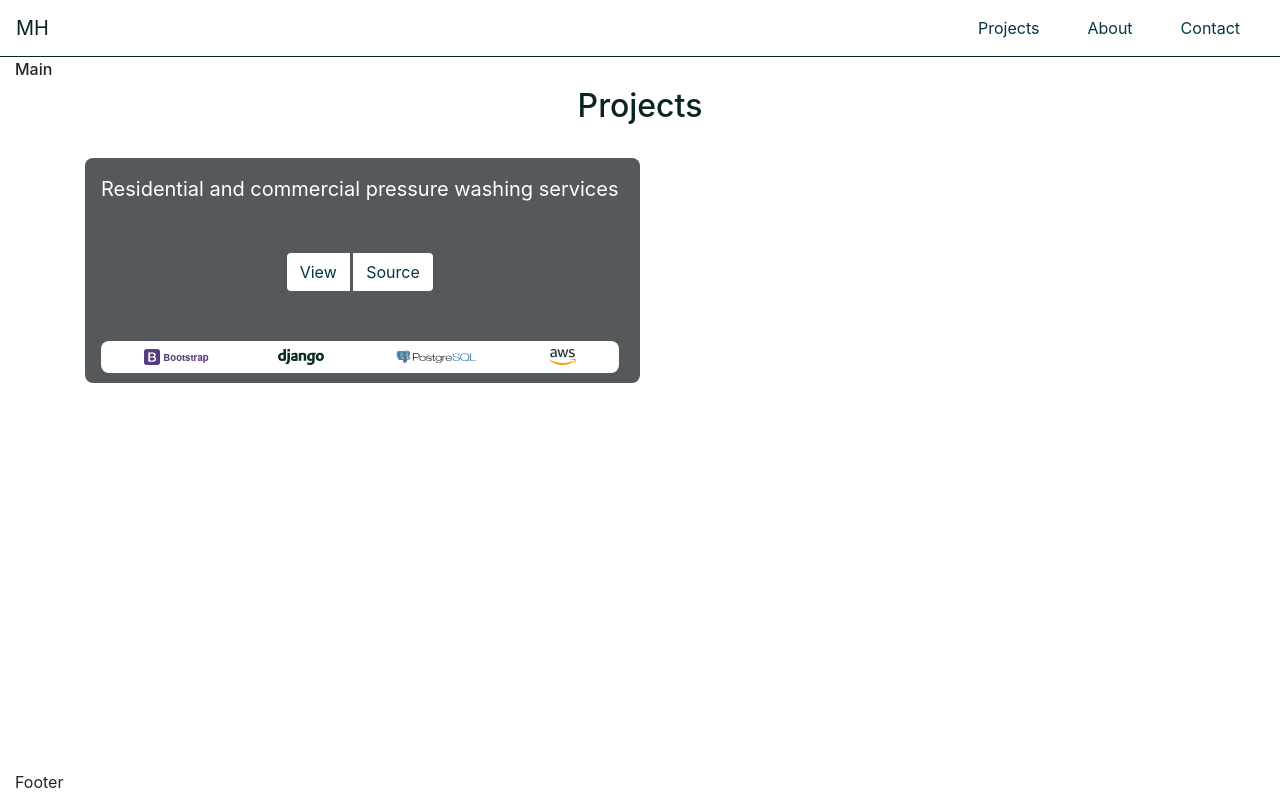
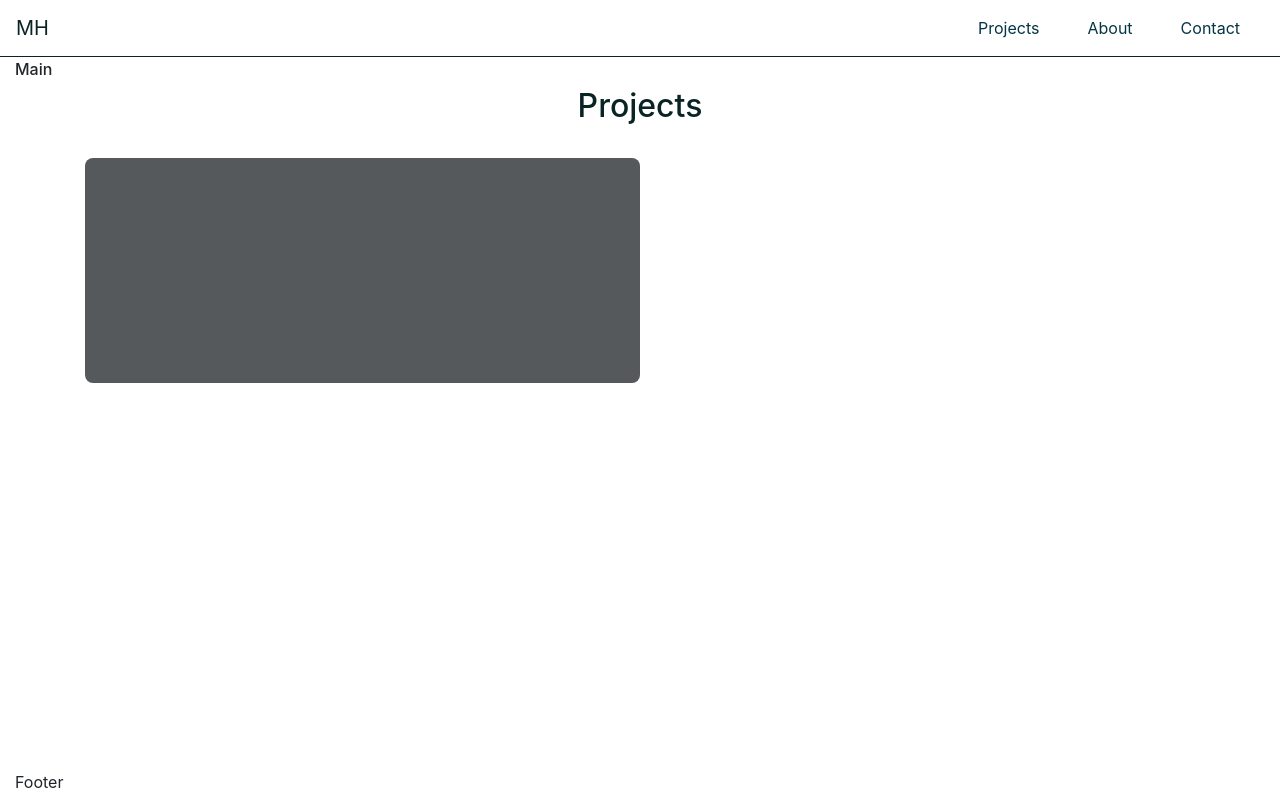
Before and after one commit to frealis/portfolio, a React (Create React App) app: page / in a window 1280 px wide. Built offline with nearby package versions, Linux system fonts and the light colour scheme.

Commit message:
Toggle visibility of thumbnails on mouseover

```diff
--- a/src/components/Projects.jsx
+++ b/src/components/Projects.jsx
@@ -21,8 +21,8 @@ class Projects extends Component {
                 <figcaption className="d-flex flex-column justify-content-between">
                   <p className="projects-project-description">Residential and commercial pressure washing services</p>
                   <div className="d-flex btn-group justify-content-center">
-                    <button className="btn btn-small">View</button> &nbsp;
-                    <button className="btn btn-small">Source</button>
+                    <button className="btn btn-sm">View</button> &nbsp;
+                    <button className="btn btn-sm">Source</button>
                   </div>
                   <div className="d-flex projects-project-icons justify-content-around">
                     <img className="projects-project-icon" src={ IconBootstrap } />
--- a/src/css/App.css
+++ b/src/css/App.css
@@ -85,9 +85,12 @@ figure {
 figcaption {
   height: 100%;
   left: 0;
+  opacity: 0;
   padding: 1rem;
   position: absolute;
   top: 0; }
+  figcaption:hover {
+    opacity: 1; }
 
 .projects-header {
   color: #0A2425;
--- a/src/scss/_projects.scss
+++ b/src/scss/_projects.scss
@@ -19,9 +19,13 @@ figure {
 figcaption {
   height: 100%;
   left: 0;
+  opacity: 0;
   padding: 1rem;
   position: absolute;
   top: 0;
+  &:hover {
+    opacity: 1;
+  }
 }
 
 .projects-header {
```
